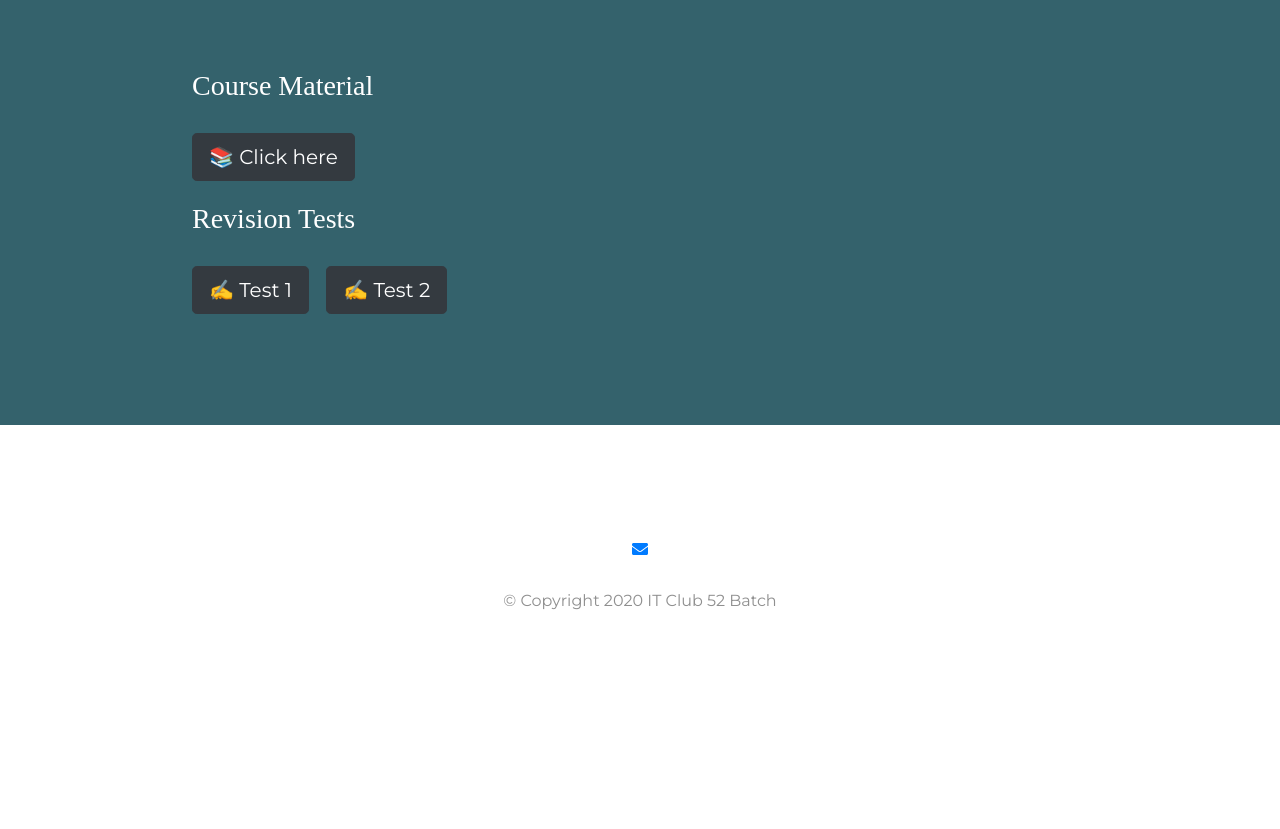
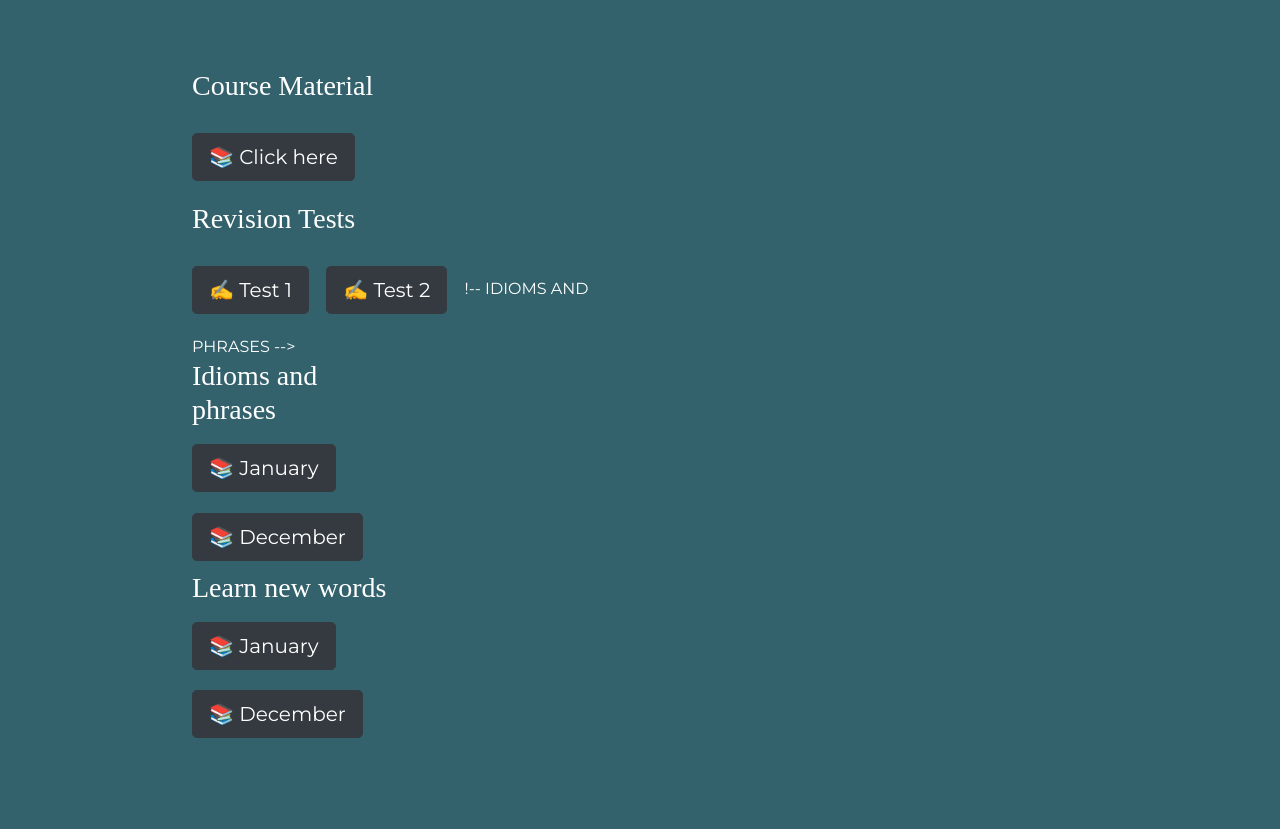
Before and after one commit to ITclub52DAGO/itclub52, a plain HTML site: page index.html in a window 1280 px wide. Shown: the part 123-952 px from the top of the page. Before the commit the page ends 842 px from the top, so only its background shows below. Drawn offline with nearby package versions, Linux system fonts and the light colour scheme.

Commit message:
Update index.html

```diff
--- a/index.html
+++ b/index.html
@@ -48,6 +48,22 @@
           <a href="https://docs.google.com/forms/d/e/1FAIpQLSd1YkBcVvYwUbgrpD_yQ8RyUIIlwWRYxk1jUwg777--_an9Kw/viewform?usp=sf_link" class="btn btn-dark btn-lg download-button" role="button" aria-pressed="true">✍️ Test 1</a>
 
            <a href="https://docs.google.com/forms/d/e/1FAIpQLSdjYgFhDIoGFikyBrjPb_68s5OUrkGinpdm8TcYq1SSiIF_2A/viewform" class="btn btn-dark btn-lg download-button" role="button" aria-pressed="true">✍️ Test 2</a>
+        !-- IDIOMS AND PHRASES -->
+
+  <div class="row">
+
+    <div class="col-lg-6">
+        <h3>Idioms and phrases</h3>
+      <a href="https://drive.google.com/drive/folders/1lnG7KCrphjO-lEcGko7cCHBF1U9rNrRa?usp=sharing" class="btn btn-dark btn-lg download-button" role="button" aria-pressed="true">📚 January</a>
+      <a href="https://drive.google.com/drive/folders/1zC5i9hGMYOzrBoMQ6JqnKE_dVmDnxm-C?usp=sharing" class="btn btn-dark btn-lg download-button" role="button" aria-pressed="true">📚 December</a>
+      <h3>Learn new words</h3>
+      <a href="https://drive.google.com/drive/folders/17Z0W9PdXWBeL6GJjW7M6_D0pHCxwIdKW?usp=sharing" class="btn btn-dark btn-lg download-button" role="button" aria-pressed="true">📚 January</a>
+      <a href="https://drive.google.com/drive/folders/1Sv0oWBnCKYKxucLv2saMv_Gjey-sTTIf?usp=sharing" class="btn btn-dark btn-lg download-button" role="button" aria-pressed="true">📚 December</a>
+
+    </div>
+
+
+  </div>
         </div>
 
 
```
